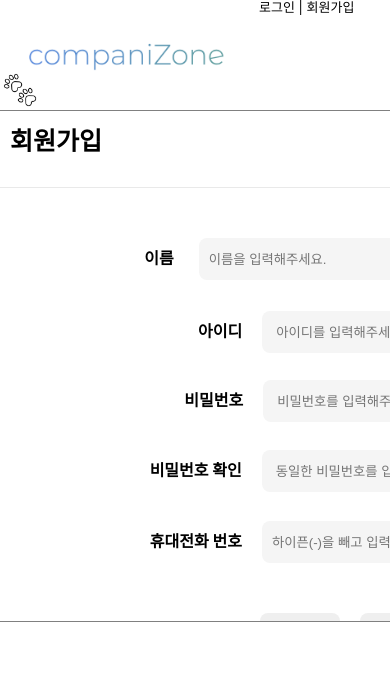
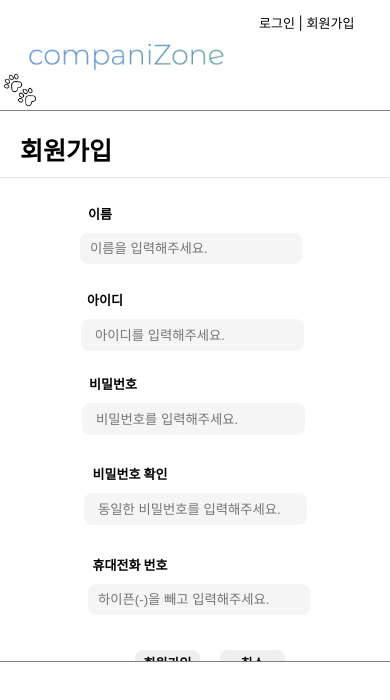
Before and after one commit to fantazina/companiZoneFront, a React (Create React App) app: page /writeform in a window 390 px wide. Both pictures are taken after a click on the element "| 회원가입". Shown: the top 700 px of the page. Built offline with nearby package versions, Linux system fonts and the light colour scheme.

Commit message:
회원가입 반응형 css

```diff
--- a/src/css/Main.module.css
+++ b/src/css/Main.module.css
@@ -97,13 +97,13 @@
 .login_page {
     max-width: 900px;
     width : 100%;
-    height : 450px;
+    height : 400px;
     margin-top : 150px;
 }
 .login_div {
     text-align : center;
     height : 200px;
-    width : 500px;
+    width : 550px;
     margin : 0 auto;
 }
 .id {
@@ -227,6 +227,7 @@
  @media (max-width : 765px) {
     .main_container {
         width : 100%;
+        height : 80%;
     }
     .main_form {
         width : 100%;
@@ -237,6 +238,7 @@
     }
     .main_page {
         width: 100%;
+        height : 550px;
     }
     .img_div {
         width : 100%;
@@ -248,7 +250,7 @@
     }
     .header_span {
         font-size: 13px;
-        margin : -3px 1px 0 0;
+        margin : 13px 1px 0 0;
     }
     .header_span2 {
         font-size: 13px;
@@ -267,7 +269,7 @@
         margin : 0 auto;
     }
     .login_page {
-        margin-top: 50px;;
+        margin-top: 140px;
     }
     .id {
         text-align: center;
@@ -307,7 +309,6 @@
     }
     .main_page {
         width : 100%;
-        height : 90%;
     }
     .main_form {
         margin-top : 40px;
--- a/src/css/WriteForm.module.css
+++ b/src/css/WriteForm.module.css
@@ -6,22 +6,26 @@
     height : 500px;
     font-weight: bold;
 }
+.main_writeform p {
+    font-size : 25px;
+    margin : 20px 0 10px 20px;
+    width : 100%;
+}
 ._ {
-    width : 700px;
-    margin-top : 5px;
-    padding-top : 20px;
+    width : 100%;
     box-sizing: border-box;
     border-bottom: 1px solid rgb(233,233,233);
 }
 .write_main {
-    width : 700px;
+    width : 100%;
     height : 500px;
     margin : 0 auto;
+    margin-top: 30px;
     text-align: center;
 }
 .name_start {
     box-sizing: border-box;
-    padding-top : 30px;
+    padding-top : 20px;
 }
 .name_start input {
     background-color : whitesmoke;
@@ -128,9 +132,6 @@
 .label_phone {
     margin-left : 30px;
 }
-.row_div {
-    padding-top : 30px;
-}
 .buttons {
     width : 230px;
     height : 40px;
@@ -157,54 +158,117 @@
     color: red;
     font-size: 14px;
 }
-@media (max-width: 1199px) {
-    .selected_day {
-        display: inline-block;
-    }
-    .main_page {
-        width : 100%;
-    }
-    .information {
-        width : 100%;
-        flex-wrap: wrap;
-    }
-    .main_reservation {
-        width : 100%;
-        padding-top : 20px;
-    }
-    .select_month_day {
-        width : 20%;
-    }
-    .row_div {
-        width: 100%;
-    }
-    .row_div input{
-        width: 40%
-    }
-    .row_day {
-        width: 40%;
-    }
+@media (max-width: 765px) {
     ._ {
         width : 100%;
     }
-    .hr {
-        display: none;
+    .write_main {
+        width : 100%;
+        margin: 0 auto;
+        margin-top: 0px;
+        height: 485px;
     }
-}
-@media (max-width: 754px) {
     .name_start {
         flex-direction: column;
-    }
-    .name_start input{
-        height: 40px;
-        width: 50%;
-    }
-    .row_div input{
-        width: 70%
-    }
-    .row_day {
-        margin-top: 30px;
-        float: none;
         width: 100%;
     }
 }
+@media (max-width: 400px) {
+    .write_main {
+        width : 100%;
+        margin-top : 15px;
+        height : 100%;
+    }
+    .name_start {
+        width : 100%;
+        padding-top : 10px;
+        height: 90px;
+    }
+    .name_start label {
+        font-size: 13px;
+        padding : 0;
+        margin-right: 500px;
+    }
+    .name_start input {
+        display: block;
+        width : 30%;
+        height : 29px;
+        margin-left: 80px;
+        margin-top : 10px;
+    }
+    .id {
+        margin : 0 auto;
+        width : 100%;
+    }
+    .id label {
+        font-size: 13px;
+        padding : 0;
+        margin-right: 490px;
+    }
+    .id input{
+        display: block;
+        width : 29%;
+        height : 20px;
+        margin-left: 67px;
+        margin-top : 10px;
+    }
+    .pwd {
+        width : 100%;
+        margin-top: 40px;
+    }
+    .pwd label {
+        font-size: 13px;
+        margin-right: 460px;
+    }
+    .pwd input {
+        width : 60%;
+        display: block;
+        height : 20px;
+        width : 29%;
+        margin-left: 75px;
+        margin-top : 10px;
+    }
+    .pwd_re {
+        width : 100%;
+        margin-top: 30px;
+    }
+    .pwd_re label {
+        font-size: 13px;
+        margin-right: 360px;
+    }
+    .pwd_re input {
+        display: block;
+        width : 29%;
+        height : 20px;
+        margin-left: 110px;
+        margin-top : 10px;
+    }
+    .phone {
+        width : 100%;
+        margin-top: 30px;
+    }
+    .phone label {
+        font-size: 13px;
+        margin-right: 310px;
+    }
+    .phone input {
+        display: block;
+        width : 30%;
+        height : 29px;
+        margin-left: 168px;
+        margin-top : 10px;
+    }
+    .buttons {
+        width : 60%;
+        height : 30px;
+        margin-right: 530px;
+    }
+    .buttons button {
+        width : 65px;
+        height : 25px;
+        margin-top : 15px;
+        margin-bottom : 32px;
+        font-size: 13px;
+    }
+
+}
--- a/src/user/WriteForm.js
+++ b/src/user/WriteForm.js
@@ -112,7 +112,7 @@ const WriteForm = ({onPage}) => {
 
     return (
             <div className={ styles.main_writeform}>
-                <p style={{ fontSize : '25px', margin: '10px' }}>회원가입</p>
+                <p>회원가입</p>
 
                 <div className={ styles._ }></div>
 
```
